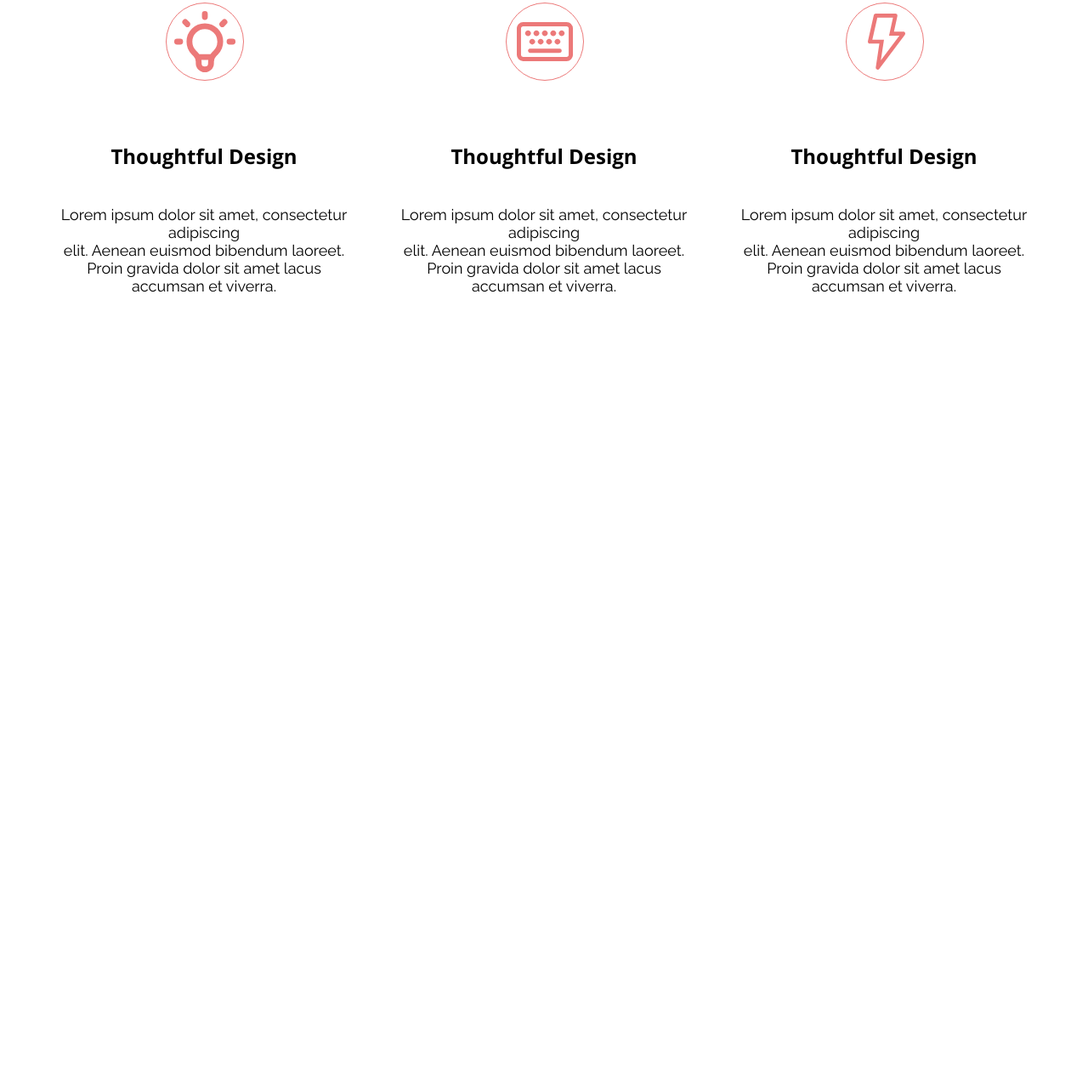
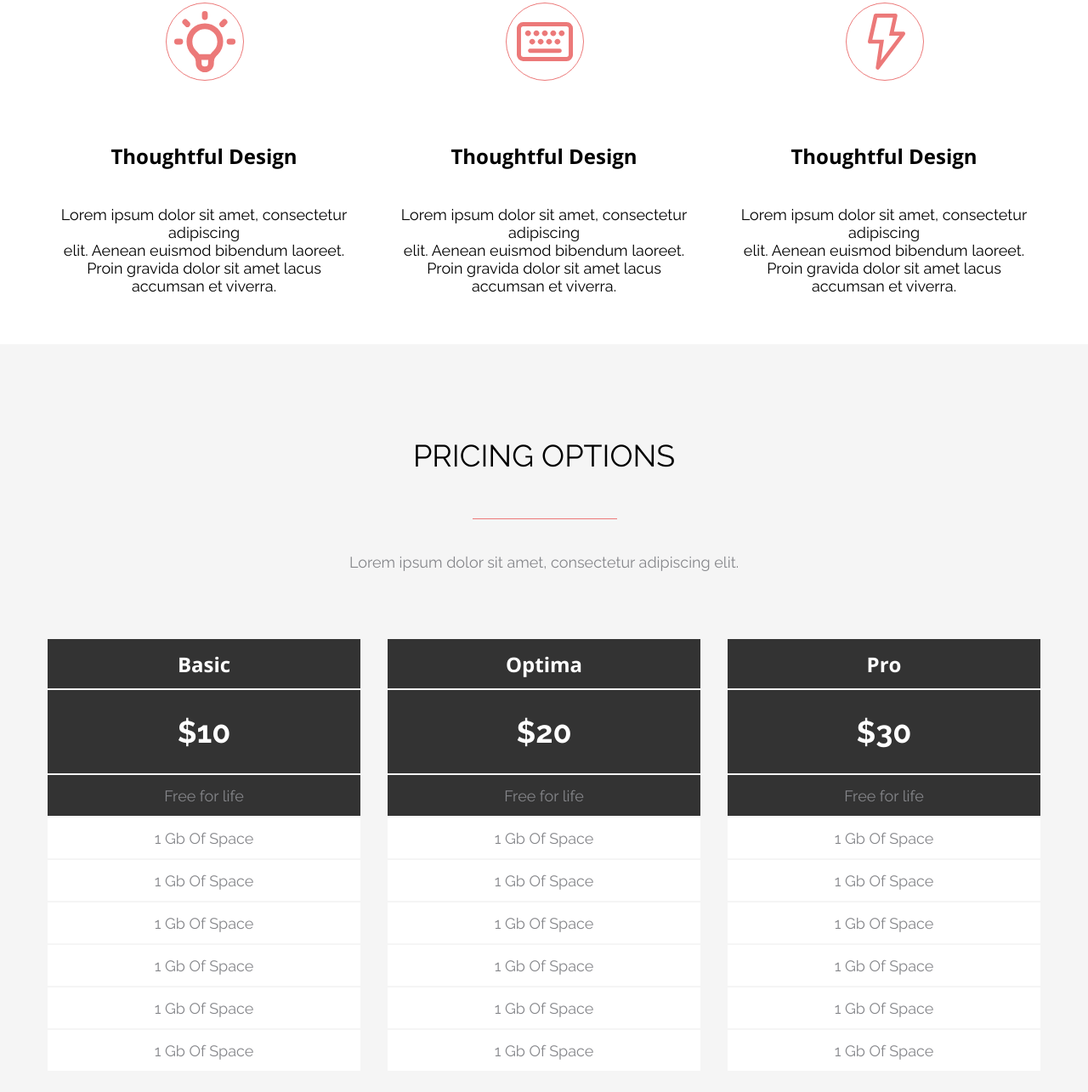
Before and after one commit to DanilaKanapatski/Axit, a plain HTML site: page index.html in a window 1280 px wide. Shown: the part 1009-2294 px from the top of the page at 85% size. Before the commit the page ends 1356 px from the top, so only its background shows below. Drawn offline with nearby package versions, Linux system fonts and the light colour scheme.

Commit message:
Fixed tabs-block and added pricing-block

```diff
--- a/css/global.css
+++ b/css/global.css
@@ -24,7 +24,6 @@
     font-weight: 400;
     font-size: 18px;
     line-height: 21px;
-    align-items: center;
     text-align: center;
     color: #86878B;
 }
--- a/css/main.css
+++ b/css/main.css
@@ -2,3 +2,4 @@
 @import 'global.css';
 @import 'awesome.css';
 @import 'tabs.css';
+@import 'pricing.css';
--- /dev/null
+++ b/css/pricing.css
@@ -0,0 +1,68 @@
+.pricing-block {
+    background: #F5F5F5;
+    margin-top: 58px;
+    padding: 110px 0 50px 0;
+    font-family: 'Raleway';
+}
+
+.pricing-block__title::after {
+    content: '';
+    position: absolute;
+    bottom: 0;
+    left: 42.8%;
+    width: 170px;
+    height: 1px;
+    background-color: #EC7979;
+}
+
+.pricing-block__list {
+    margin-top: 79px;
+    display: flex;
+    justify-content: center;
+    gap: 30px;
+}
+
+.pricing-list__item {
+   width: 370px;
+}
+
+.pricing-list__title {
+    font-family: 'Open Sans';
+    font-weight: 700;
+    font-size: 24px;
+    line-height: 33px;
+    text-align: center;
+    text-transform: capitalize;
+    color: #FFFFFF;
+    background: #333333;
+    border: 1px solid #F5F5F5;
+    padding: 12.5px;
+    word-break: break-word;
+}
+
+.pricing-list__description {
+    font-weight: 700;
+    font-size: 36px;
+    line-height: 42px;
+    text-align: center;
+    color: #FFFFFF;
+    background: #333333;
+    border: 1px solid #F5F5F5;
+    padding: 28px 12.5px;
+    word-break: break-word;
+}
+
+.pricing-list__paragraph {
+    margin-top: 0;
+    background: #333333;
+    border: 1px solid #F5F5F5;
+    padding: 13.5px 12.5px;
+}
+
+.pricing-items__description {
+    text-align: center;
+    color: #86878B;
+    background: #FFFFFF;
+    border: 1px solid #F5F5F5;
+    padding: 13.5px 12.5px;
+}
--- a/css/tabs.css
+++ b/css/tabs.css
@@ -21,6 +21,7 @@
     background-color: white;
     white-space: normal;
     position: relative;
+    word-break: break-word;
 }
 
 .tabs-list__button--active button::after {
@@ -76,4 +77,5 @@
     background-color: #EC7979;
     width: 270px;
     padding: 16.5px;
+    word-break: break-word;
 }
--- a/index.html
+++ b/index.html
@@ -87,6 +87,59 @@
                 </ul>
             </section>
         </div>
+        <section class="pricing-block">
+            <div class="container">
+               <div class="pricing-block__title-wrapper">
+                    <h2 class="pricing-block__title title">
+                        pricing options
+                    </h2>
+               </div>
+                <p class="pricing-block__paragraph paragraph">
+                    Lorem ipsum dolor sit amet, consectetur adipiscing elit.
+                </p>
+                <ul class="pricing-block__list pricing-list">
+                    <li class="pricing-list__item">
+                        <h3 class="pricing-list__title">Basic</h3>
+                        <p class="pricing-list__description">$10</p>
+                        <p class="pricing-list__paragraph paragraph">Free for life</p>
+                        <ul class="pricing-list__items pricing-items">
+                            <li class="pricing-items__description description">1 Gb Of Space</li>
+                            <li class="pricing-items__description description">1 Gb Of Space</li>
+                            <li class="pricing-items__description description">1 Gb Of Space</li>
+                            <li class="pricing-items__description description">1 Gb Of Space</li>
+                            <li class="pricing-items__description description">1 Gb Of Space</li>
+                            <li class="pricing-items__description description">1 Gb Of Space</li>
+                        </ul>
+                    </li>
+                    <li class="pricing-list__item">
+                        <h3 class="pricing-list__title">Optima</h3>
+                        <p class="pricing-list__description">$20</p>
+                        <p class="pricing-list__paragraph paragraph">Free for life</p>
+                        <ul class="pricing-list__items pricing-items">
+                            <li class="pricing-items__description description ">1 Gb Of Space</li>
+                            <li class="pricing-items__description description">1 Gb Of Space</li>
+                            <li class="pricing-items__description description">1 Gb Of Space</li>
+                            <li class="pricing-items__description description">1 Gb Of Space</li>
+                            <li class="pricing-items__description description">1 Gb Of Space</li>
+                            <li class="pricing-items__description description">1 Gb Of Space</li>
+                        </ul>
+                    </li>
+                    <li class="pricing-list__item">
+                        <h3 class="pricing-list__title">Pro</h3>
+                        <p class="pricing-list__description">$30</p>
+                        <p class="pricing-list__paragraph paragraph">Free for life</p>
+                        <ul class="pricing-list__items pricing-items">
+                            <li class="pricing-items__description description">1 Gb Of Space</li>
+                            <li class="pricing-items__description description">1 Gb Of Space</li>
+                            <li class="pricing-items__description description">1 Gb Of Space</li>
+                            <li class="pricing-items__description description">1 Gb Of Space</li>
+                            <li class="pricing-items__description description">1 Gb Of Space</li>
+                            <li class="pricing-items__description description">1 Gb Of Space</li>
+                        </ul>
+                    </li>
+                </ul>
+            </div>
+        </section>
     </main>
     <footer>
     </footer>
```
